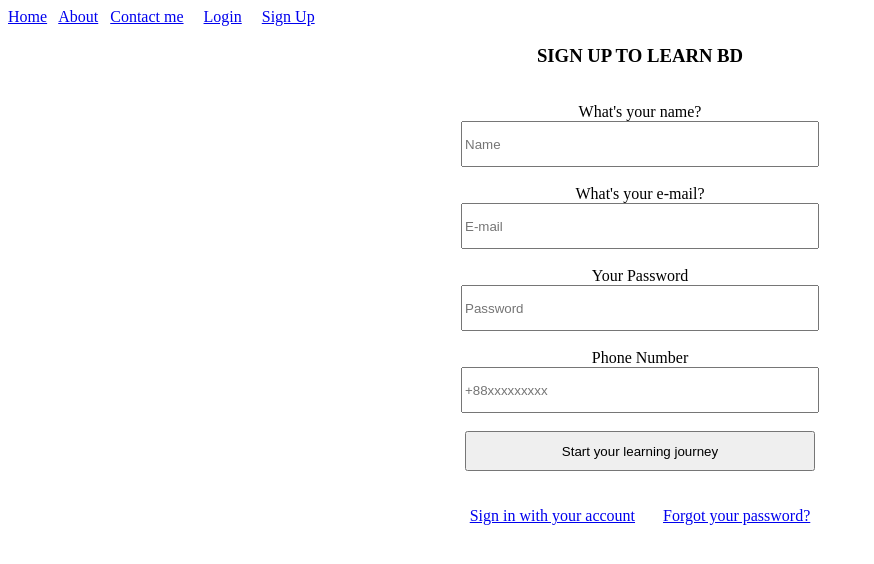
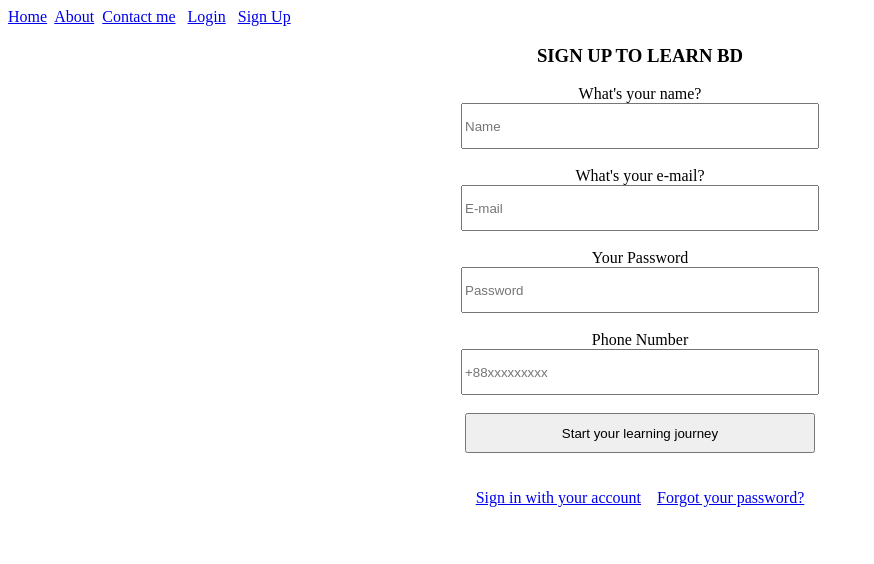
Before and after one commit to Elias729/Sign-in-form, a plain HTML site: page index.html in a window 1280 px wide. Shown: the whole page, without its empty margins (0-874 px from the left). Drawn offline with Linux system fonts and the light colour scheme.

Commit message:
Index.html code update

```diff
--- a/index.html
+++ b/index.html
@@ -5,97 +5,75 @@
     <meta charset="UTF-8">
     <meta name="viewport" content="width=device-width, initial-scale=1.0">
     <title>Tribute Sign up</title>
+    <link rel="stylesheet" href="style.css">
 </head>
 
 <body>
     <header>
     <nav>
-            <a target="_blank" href="Home.html">Home</a>
-           &nbsp;
-            <a target="_blank" href="About.html">About</a>
-           &nbsp;
-            <a target="_blank" href="Contact me.html">Contact me</a>
-            &nbsp; &nbsp;
-            <a href="login.html">Login</a>
-            &nbsp; &nbsp;
+        <a target="_blank" href="Home.html">Home</a>&nbsp;
+        <a target="_blank" href="About.html">About</a>&nbsp;
+        <a target="_blank" href="Contact me.html">Contact me</a>&nbsp;&nbsp;
+        <a href="login.html">Login</a>&nbsp;&nbsp;
         <a href="index.html">Sign Up</a>
     </nav>
 </header>
-    <div>
-        <div>
-            <center>
-                <h3>
-                    <b>SIGN UP TO LEARN BD</b>
-                </h3>
-            </center>
-        </div>
-        <!-- <br> -->
-        <br>
+
+<div style="text-align: center;">
+    <h3><b>SIGN UP TO LEARN BD</b></h3>
+
+    <form action="#" method="post">
         <!-- Name -->
         <div>
-            <center>
-                <form action="">
-                    <label for="Name">What's your name?</label>
-                    <br>
-                    <input type="text" style="height: 40px; width: 350px;" placeholder="Name">
-                </form>
-            </center>
+            <label for="name">What's your name?</label><br>
+            <input type="text" id="name" name="name" placeholder="Name"
+                   style="height: 40px; width: 350px;" required>
         </div>
         <br>
-        <!-- e-mail -->
+
+        <!-- Email -->
         <div>
-            <center>
-                <form action="">
-                    <label for="E-mail">What's your e-mail?</label>
-                    <br>
-                    <input type="email" style="height: 40px; width: 350px;" placeholder="E-mail">
-                </form>
-            </center>
+            <label for="email">What's your e-mail?</label><br>
+            <input type="email" id="email" name="email" placeholder="E-mail"
+                   style="height: 40px; width: 350px;" required>
         </div>
         <br>
+
         <!-- Password -->
         <div>
-            <center>
-                <form action="">
-                    <label for="Password">Your Password</label>
-                    <br>
-                    <input type="password" style="height: 40px; width: 350px;" placeholder="Password">
-                </form>
-            </center>
+            <label for="password">Your Password</label><br>
+            <input type="password" id="password" name="password" placeholder="Password"
+                   style="height: 40px; width: 350px;" required>
         </div>
         <br>
-        <!-- Phone number -->
+
+        <!-- Phone Number -->
         <div>
-            <center>
-                <form action="">
-                    <label for="Number">Phone Number</label>
-                    <br>
-                    <input type="number" style="height: 40px; width: 350px;" placeholder="+88xxxxxxxxx">
-                </form>
-            </center>
+            <label for="phone">Phone Number</label><br>
+            <input type="tel" id="phone" name="phone" placeholder="+88xxxxxxxxx"
+                   style="height: 40px; width: 350px;" pattern="^\+88[0-9]{10}$" required>
         </div>
         <br>
-        <!-- button -->
+
+        <!-- Submit Button -->
         <div>
-            <center>
             <button type="submit" style="height: 40px; width: 350px;">
                 Start your learning journey
             </button>
-            </center>
         </div>
-        <br>
-        <br>
-        <!-- sign in  -->
+    </form>
+
+    <br><br>
+
+    <!-- Sign in and Forgot Password Links -->
     <div>
-            <center>
         <nav>
-                    <a href="login.html">Sign in with your account</a>
-                    &nbsp; &nbsp; &nbsp;
+            <a href="login.html">Sign in with your account</a>&nbsp;&nbsp;&nbsp;
             <a href="forgot.html">Forgot your password?</a>
         </nav>
-            </center>
     </div>
 </div>
+
 </body>
 
 </html>
```
Lines whose indentation alone changed are shown as unchanged.
